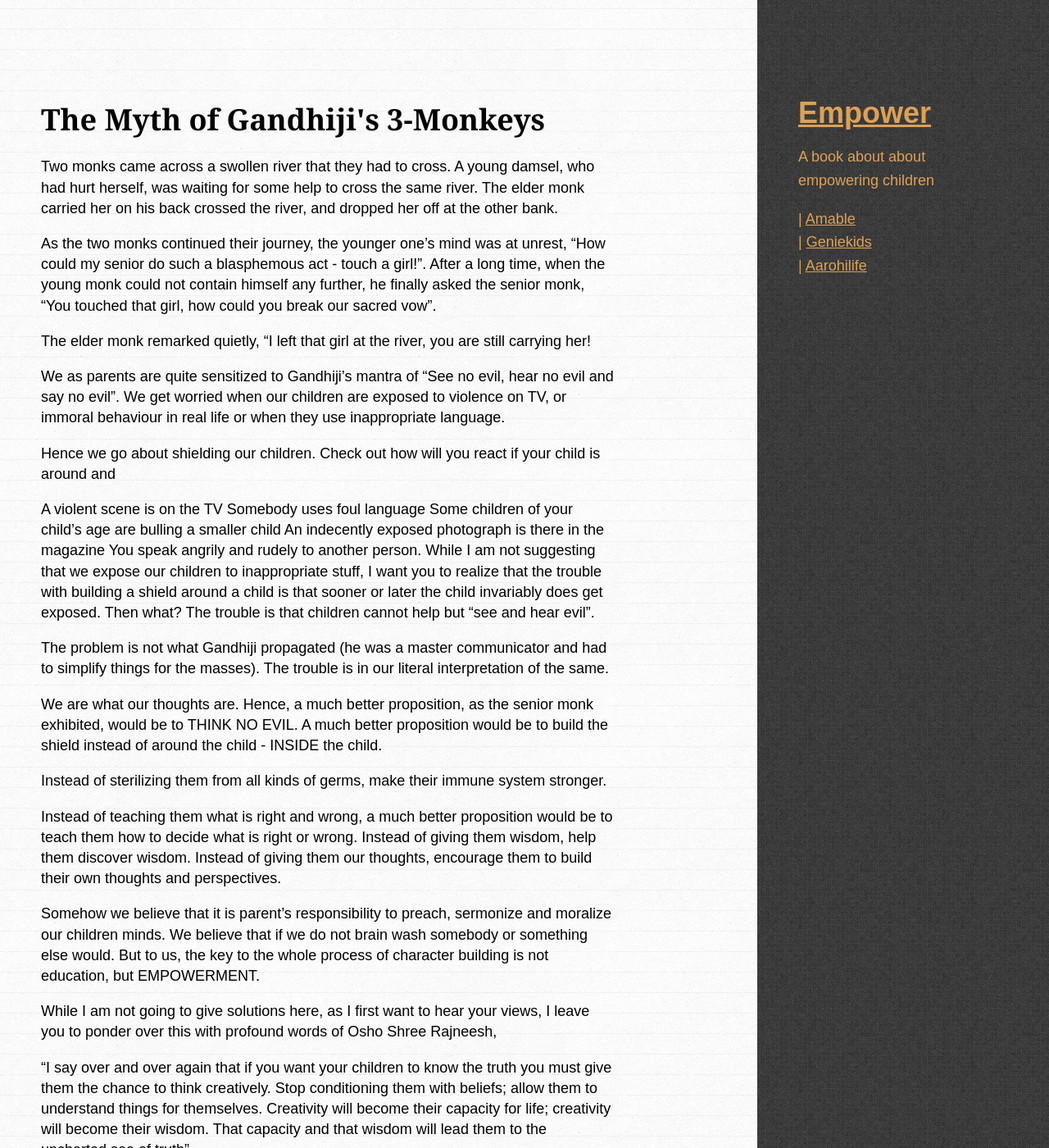
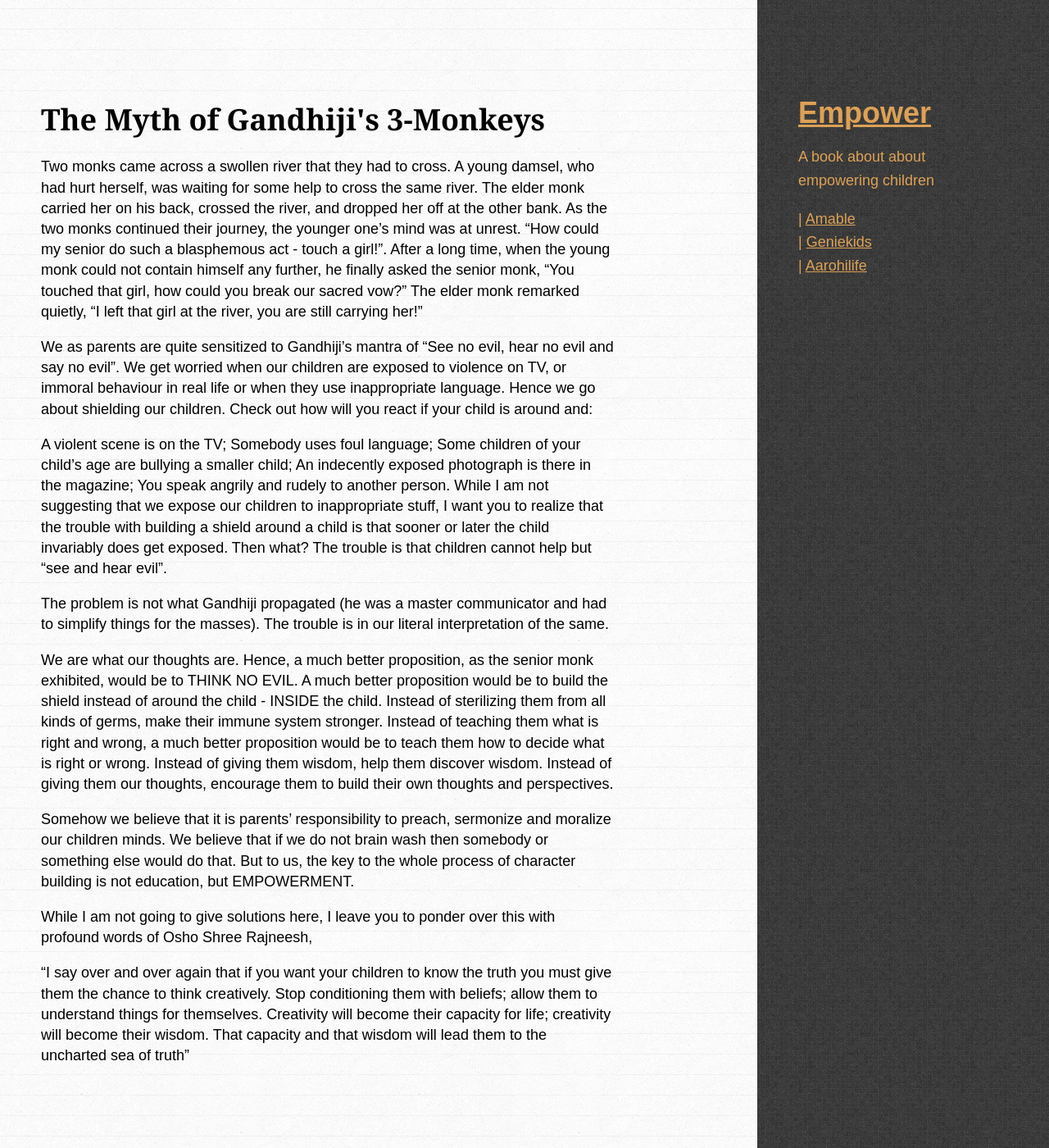
Before and after one commit to amitkaps/empower, a Jekyll site: the page built from _posts/2013-08-10-gandhi.md, in a window 1280 px wide and 1400 px high. Shown: the whole window at 82% size. Built offline with Jekyll 4.4.1, drawn with Linux system fonts in a browser that asks for light colours; some web fonts are replaced.

Commit message:
Update 2013-08-10-gandhi.md

```diff
--- a/_posts/2013-08-10-gandhi.md
+++ b/_posts/2013-08-10-gandhi.md
@@ -5,33 +5,23 @@ permalink: gandhi
 category: myth
 ---
 
-Two monks came across a swollen river that they had to cross. A young damsel, who had hurt herself, was waiting for some help to cross the same river. The elder monk carried her on his back crossed the river, and dropped her off at the other bank.
+Two monks came across a swollen river that they had to cross. A young damsel, who had hurt herself, was waiting for some help to cross the same river. The elder monk carried her on his back, crossed the river, and dropped her off at the other bank. As the two monks continued their journey, the younger one's mind was at unrest. "How could my senior do such a blasphemous act - touch a girl!". After a long time, when the young monk could not contain himself any further, he finally asked the senior monk, "You touched that girl, how could you break our sacred vow?" The elder monk remarked quietly, "I left that girl at the river, you are still carrying her!"
 
-As the two monks continued their journey, the younger one's mind was at unrest, "How could my senior do such a blasphemous act - touch a girl!". After a long time, when the young monk could not contain himself any further, he finally asked the senior monk, "You touched that girl, how could you break our sacred vow".
+We as parents are quite sensitized to Gandhiji's mantra of "See no evil, hear no evil and say no evil". We get worried when our children are exposed to violence on TV, or immoral behaviour in real life or when they use inappropriate language. Hence we go about shielding our children. Check out how will you react if your child is around and:
 
-The elder monk remarked quietly, "I left that girl at the river, you are still carrying her!
-
-We as parents are quite sensitized to Gandhiji's mantra of "See no evil, hear no evil and say no evil". We get worried when our children are exposed to violence on TV, or immoral behaviour in real life or when they use inappropriate language.
-
-Hence we go about shielding our children. Check out how will you react if your child is around and
-
-A violent scene is on the TV
-Somebody uses foul language
-Some children of your child's age are bulling a smaller child
-An indecently exposed photograph is there in the magazine
+A violent scene is on the TV;
+Somebody uses foul language;
+Some children of your child's age are bullying a smaller child;
+An indecently exposed photograph is there in the magazine;
 You speak angrily and rudely to another person.
 While I am not suggesting that we expose our children to inappropriate stuff, I want you to realize that the trouble with building a shield around a child is that sooner or later the child invariably does get exposed. Then what? The trouble is that children cannot help but "see and hear evil".
 
 The problem is not what Gandhiji propagated (he was a master communicator and had to simplify things for the masses). The trouble is in our literal interpretation of the same.
 
-We are what our thoughts are. Hence, a much better proposition, as the senior monk exhibited, would be to THINK NO EVIL. A much better proposition would be to build the shield instead of around the child - INSIDE the child.
+We are what our thoughts are. Hence, a much better proposition, as the senior monk exhibited, would be to THINK NO EVIL. A much better proposition would be to build the shield instead of around the child - INSIDE the child. Instead of sterilizing them from all kinds of germs, make their immune system stronger. Instead of teaching them what is right and wrong, a much better proposition would be to teach them how to decide what is right or wrong. Instead of giving them wisdom, help them discover wisdom. Instead of giving them our thoughts, encourage them to build their own thoughts and perspectives.
 
-Instead of sterilizing them from all kinds of germs, make their immune system stronger.
+Somehow we believe that it is parents' responsibility to preach, sermonize and moralize our children minds. We believe that if we do not brain wash then somebody or something else would do that. But to us, the key to the whole process of character building is not education, but EMPOWERMENT.
 
-Instead of teaching them what is right and wrong, a much better proposition would be to teach them how to decide what is right or wrong. Instead of giving them wisdom, help them discover wisdom. Instead of giving them our thoughts, encourage them to build their own thoughts and perspectives.
-
-Somehow we believe that it is parent's responsibility to preach, sermonize and moralize our children minds. We believe that if we do not brain wash somebody or something else would. But to us, the key to the whole process of character building is not education, but EMPOWERMENT.
-
-While I am not going to give solutions here, as I first want to hear your views, I leave you to ponder over this with profound words of Osho Shree Rajneesh,
+While I am not going to give solutions here, I leave you to ponder over this with profound words of Osho Shree Rajneesh,
 
 "I say over and over again that if you want your children to know the truth you must give them the chance to think creatively. Stop conditioning them with beliefs; allow them to understand things for themselves. Creativity will become their capacity for life; creativity will become their wisdom. That capacity and that wisdom will lead them to the uncharted sea of truth"
```
